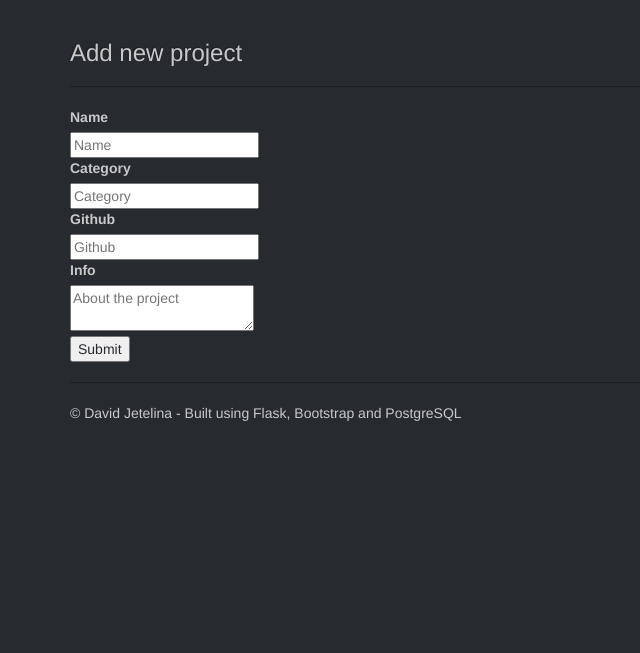
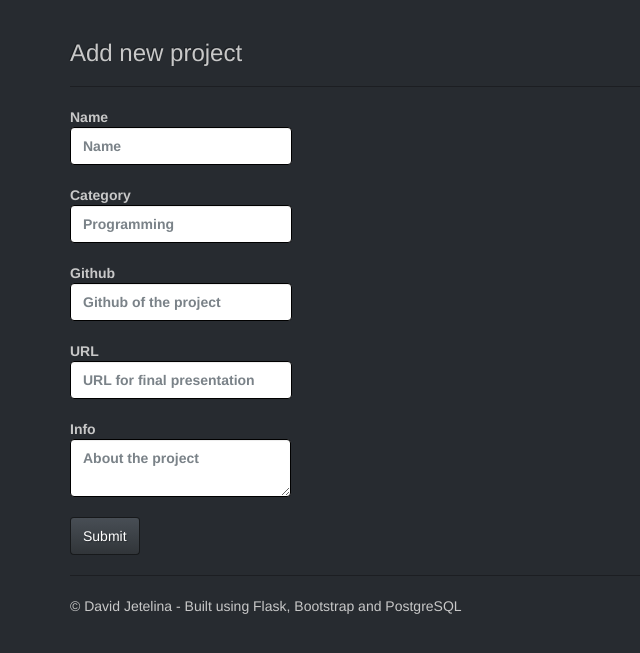
Before and after one commit to djetelina/DJetelina-flaskweb, a Flask app: page /add_project in a window 1280 px wide. Shown: the part 52-705 px from the top of the page, without its empty margins (0-640 px from the left). Run offline with Flask 2, Linux system fonts and the light colour scheme; the visitor is signed in with stand-in values (Sample User, id 1); data that the repository does not hold is empty; some libraries are stand-ins or nearby versions.

Commit message:
edit and delete

```diff
--- a/static/styles/main.css
+++ b/static/styles/main.css
@@ -1,3 +1,6 @@
 .dropdown:hover .dropdown-menu {
    display: block!important;
 }
+textarea {
+    width: 100%;
+}
--- a/templates/new.html
+++ b/templates/new.html
@@ -4,15 +4,28 @@
 <h3>Add new project</h3>
       <hr/>
 
-      <form action = "{{ request.path }}" method = "post">
-         <label for = "name">Name</label><br>
-         <input type = "text" name = "name" placeholder = "Name" /><br>
-         <label for = "category">Category</label><br>
-         <input type = "text" name = "category" placeholder = "Category" /><br>
-         <label for = "github">Github</label><br>
-         <input type = "text" name = "github" placeholder = "Github" /><br>
-         <label for = "addr">Info</label><br>
-         <textarea name = "info" placeholder = "About the project"></textarea><br>
-         <input type = "submit" value = "Submit" />
-      </form>
+    <form role="form" action="{{ request.path }}" method="post">
+        <div class="form-group">
+            <label for="name">Name<br>
+            <input class="form-control" type="text" name="name" placeholder="Name" /></label><br>
+        </div>
+        <div class="form-group">
+            <label for="category">Category<br>
+            <input class="form-control" type="text" name="category" placeholder="Programming" /></label><br>
+        </div>
+        <div class="form-group">
+            <label for="github">Github<br>
+            <input class="form-control" type="text" name="github" placeholder="Github of the project" /></label><br>
+        </div>
+        <div class="form-group">
+            <label for="url">URL<br>
+            <input class="form-control" type="text" name="url" placeholder="URL for final presentation" /></label><br>
+        </div>
+        <div class="form-group">
+            <label for="info">Info<br>
+            <textarea class="form-control" name="info" placeholder="About the project"></textarea></label><br>
+        </div>
+
+        <button type="submit" class="btn btn-default">Submit</button>
+    </form>
 {% endblock %}
--- a/views.py
+++ b/views.py
@@ -58,6 +58,38 @@ def category(category):
                            category = Projects.query.filter(Projects.category==category).all(),
                            )
 
+@app.route("/edit/<string:name>", methods=['GET', 'POST'])
+@login_required
+def edit(name):
+    if request.method == 'POST':
+        if not request.form['name'] or not request.form['category'] or not request.form['info']:
+            flash('Please fill Name, Category and Info', 'error')
+        else:
+            project = Projects.query.filter(Projects.name==name).first()
+            project.name = request.form['name']
+            project.category = request.form['category']
+            project.info = request.form['info']
+            if request.form['url']:
+               project.url = request.form['url']
+            else:
+                project.url = None
+            if request.form['github']:
+               project.github = request.form['github']
+            else:
+                project.github = None
+            db.session.commit()
+            flash('Project edited')
+    return render_template('edit.html',
+                           project = Projects.query.filter(Projects.name==name).first())
+
+@app.route("/delete/<string:name>")
+@login_required
+def delete(name):
+    project = Projects.query.filter(Projects.name==name).first()
+    db.session.delete(project)
+    db.session.commit()
+    return redirect(url_for('home'))
+
 
 @app.route("/add_project", methods=['GET', 'POST'])
 @login_required
@@ -67,7 +99,7 @@ def add_project():
             flash('Please fill Name, Category and Info', 'error')
         else:
             project = Projects(request.form['name'], request.form['category'], request.form['info'],
-                               github=request.form['github'])
+                               github=request.form['github'], url=request.form['url'])
             db.session.add(project)
             db.session.commit()
             flash('New project added')
```
Also changed, not shown: templates/edit.html (added, +33 -0 lines), templates/home.html (+16 -7 lines).
